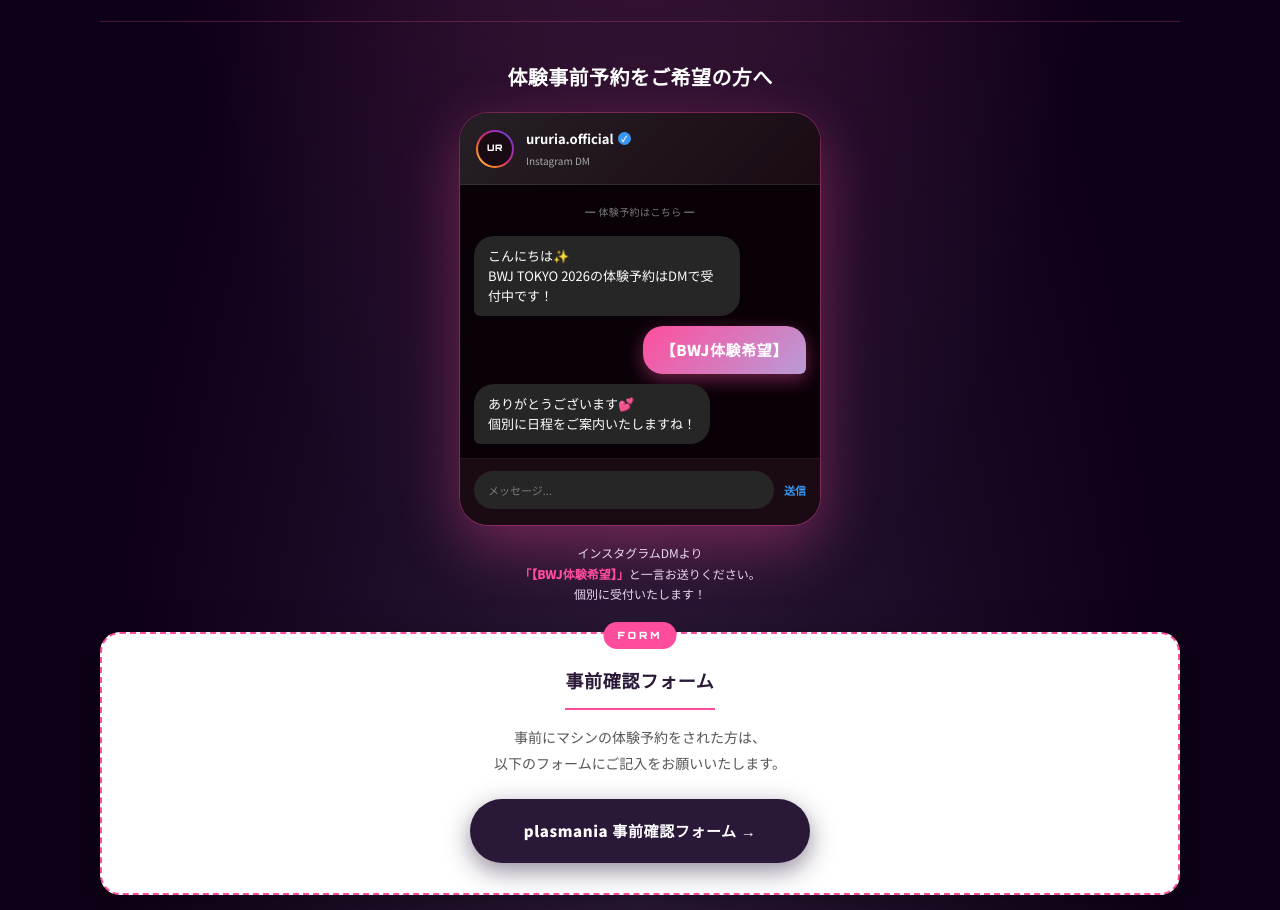
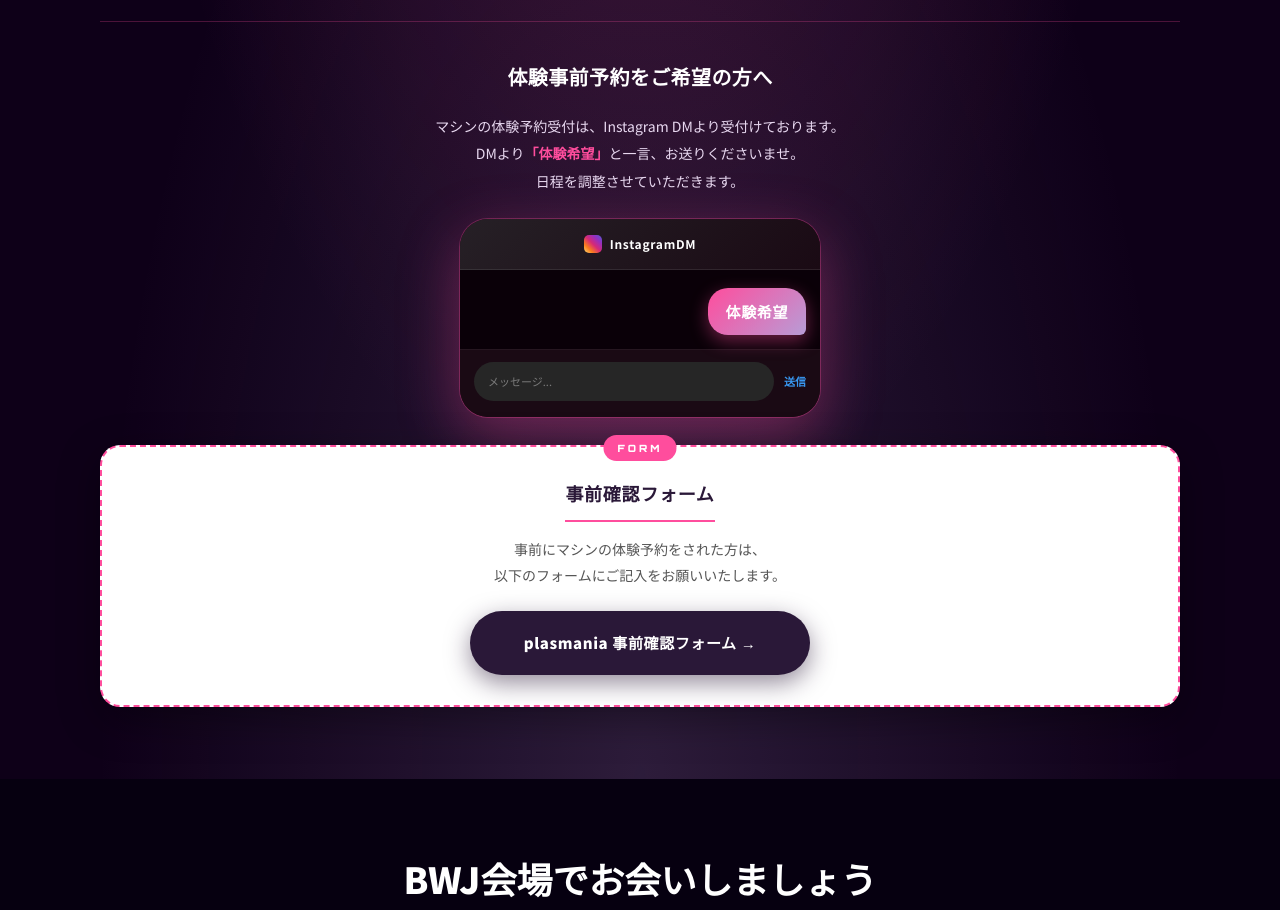
Before and after one commit to vermutneco0229-jpg/plasmania-lp, a plain HTML site: page index.html in a window 1280 px wide. Shown: the part 8429-9339 px from the top of the page. Drawn offline with nearby package versions, Linux system fonts and the light colour scheme.

Commit message:
DMヘッダーラベルをInstagramDMに変更 / 説明文追加

```diff
--- a/index.html
+++ b/index.html
@@ -514,67 +514,24 @@
 .dm-header{
   display:flex;
   align-items:center;
-  gap:12px;
+  justify-content:center;
+  gap:8px;
   padding:14px 16px;
   background:linear-gradient(135deg,#262026,#1a0a14);
   border-bottom:1px solid rgba(255,255,255,0.08);
 }
-.dm-header .avatar{
-  width:38px;
-  height:38px;
-  border-radius:50%;
+.dm-header .ig-logo{
+  width:18px;
+  height:18px;
+  border-radius:5px;
   background:linear-gradient(45deg,#feda75,#fa7e1e,#d62976,#962fbf,#4f5bd5);
-  padding:2px;
   flex-shrink:0;
 }
-.dm-header .avatar-inner{
-  width:100%;
-  height:100%;
-  border-radius:50%;
-  background:#1a0a14;
-  display:flex;
-  align-items:center;
-  justify-content:center;
-  font-family:'Orbitron',sans-serif;
-  font-size:9px;
-  color:#fff;
-  font-weight:900;
-  letter-spacing:0.05em;
-}
-.dm-header .info{
-  flex:1;
-  min-width:0;
-  text-align:left;
-}
-.dm-header .name{
-  font-size:13px;
+.dm-header .label{
+  font-size:12px;
   font-weight:700;
   color:#fff;
-  display:flex;
-  align-items:center;
-  gap:4px;
-}
-.dm-header .verified{
-  display:inline-flex;
-  align-items:center;
-  justify-content:center;
-  width:13px;
-  height:13px;
-  background:#3897f0;
-  border-radius:50%;
-  color:#fff;
-  font-size:8px;
-  font-weight:900;
-}
-.dm-header .status{
-  font-size:10px;
-  color:#a8a8a8;
-  margin-top:1px;
-}
-.dm-header .ig-icon{
-  width:22px;
-  height:22px;
-  flex-shrink:0;
+  letter-spacing:0.06em;
 }
 .dm-body{
   padding:18px 14px 14px;
@@ -652,6 +609,19 @@
   color:var(--text-soft);
   text-align:center;
   line-height:1.7;
+}
+.dm-desc{
+  font-size:14px;
+  line-height:1.95;
+  color:var(--text-soft);
+  text-align:center;
+  margin-bottom:24px;
+  word-break:keep-all;
+  overflow-wrap:break-word;
+}
+.dm-desc strong{
+  color:#ff4d9d;
+  font-weight:900;
 }
 .confirm-form{
   position:relative;
@@ -1045,24 +1015,16 @@
     <div class="reservation-method">
       <span class="lead-text">体験事前予約をご希望の方へ</span>
 
+      <p class="dm-desc">マシンの体験予約受付は、Instagram DMより受付けております。<br>DMより<strong>「体験希望」</strong>と一言、お送りくださいませ。<br>日程を調整させていただきます。</p>
+
       <div class="dm-chat">
         <div class="dm-header">
-          <div class="avatar"><div class="avatar-inner">UR</div></div>
-          <div class="info">
-            <div class="name">ururia.official <span class="verified">✓</span></div>
-            <div class="status">Instagram DM</div>
-          </div>
+          <span class="ig-logo"></span>
+          <span class="label">InstagramDM</span>
         </div>
         <div class="dm-body">
-          <div class="day-label">━ 体験予約はこちら ━</div>
-          <div class="dm-msg received">
-            <div class="bubble">こんにちは✨<br>BWJ TOKYO 2026の体験予約はDMで受付中です！</div>
-          </div>
           <div class="dm-msg sent">
-            <div class="bubble highlight">【BWJ体験希望】</div>
-          </div>
-          <div class="dm-msg received">
-            <div class="bubble">ありがとうございます💕<br>個別に日程をご案内いたしますね！</div>
+            <div class="bubble highlight">体験希望</div>
           </div>
         </div>
         <div class="dm-input">
@@ -1070,8 +1032,6 @@
           <div class="send">送信</div>
         </div>
       </div>
-
-      <p class="dm-note">インスタグラムDMより<br><strong style="color:#ff4d9d;font-weight:900">「【BWJ体験希望】」</strong>と一言お送りください。<br>個別に受付いたします！</p>
     </div>
 
     <div class="confirm-form">
```
